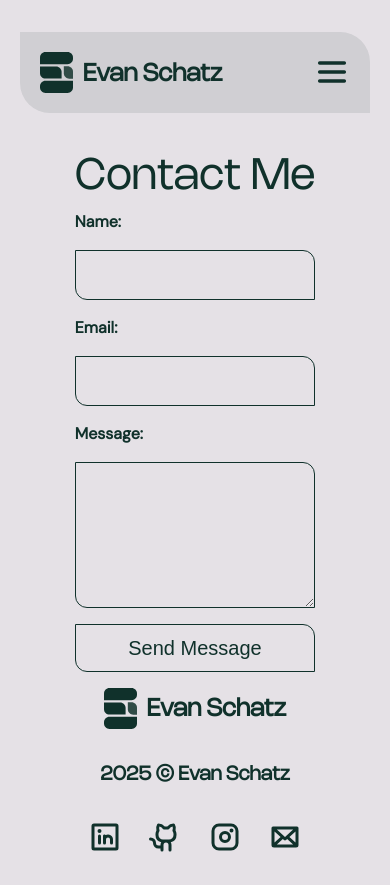
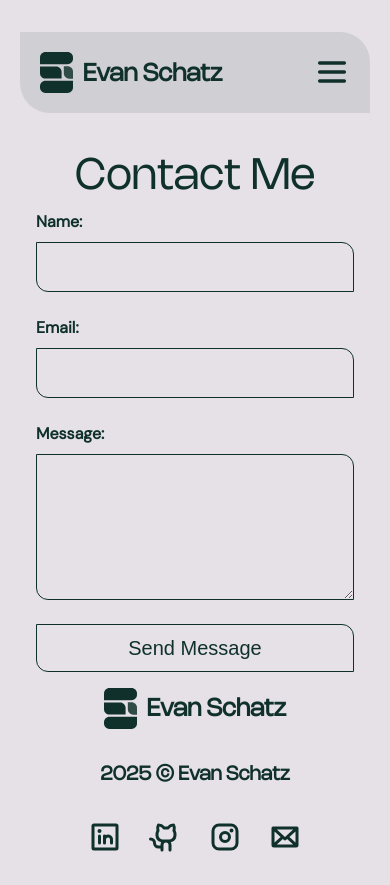
Before and after one commit to Aiwen5/EvansPortfolio, a SvelteKit app: page /contact in a window 390 px wide. Built offline with nearby package versions, Linux system fonts and the light colour scheme.

Commit message:
style: fixing some styling issues with contacts and projects page

```diff
--- a/src/lib/components/ProjectCard.svelte
+++ b/src/lib/components/ProjectCard.svelte
@@ -1,5 +1,6 @@
 <script>
   import CategoryChip from '$lib/components/CategoryChip.svelte';
+  import LazyImage from '$lib/components/LazyImage.svelte';
   export let project;
 
   // Debugging to ensure project data is correct
@@ -63,6 +64,16 @@
     flex-wrap: wrap;
   }
 
+  @media (max-width: 1024px) {
+    .card-image {
+      width: 60%;
+    }
+
+    .project-title {
+      font-size: 2.5rem;
+    }
+  }
+
   @media (max-width: 768px) {
     .card {
       flex-direction: column;
--- a/src/routes/contact/+page.svelte
+++ b/src/routes/contact/+page.svelte
@@ -46,8 +46,8 @@
 
 <style>
   .contact-page {
-    max-width: 800px;
     margin: 0 auto;
+    width: 600px;
     text-align: center;
     display: grid;
     grid-column: span 12;
@@ -56,12 +56,12 @@
   form {
     display: flex;
     flex-direction: column;
-    gap: 1rem;
   }
 
   label {
     font-weight: bold;
     text-align: left;
+    margin-bottom: 0.5rem;
   }
 
   input, textarea {
@@ -71,5 +71,19 @@
     background-color: var(--background);
     border-top-right-radius: 12px;
     border-bottom-left-radius: 12px;
+    margin-bottom: 1.5rem;
+  }
+
+  @media (max-width: 1024px) {
+    .contact-page {
+      width: 500px;
+      padding: 0 1rem;
+    }
+  }
+
+  @media (max-width: 768px) {
+    .contact-page {
+      width: 100%;
+    }
   }
 </style>
--- a/src/routes/projects/+page.svelte
+++ b/src/routes/projects/+page.svelte
@@ -14,8 +14,6 @@
 
 <style>
   .projects-container {
-    max-width: 1200px;
-    margin: 0 auto;
     grid-column: span 12;
   }
 
```
